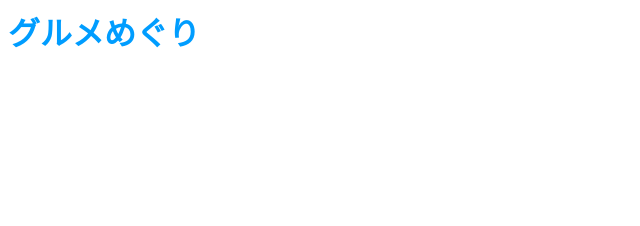
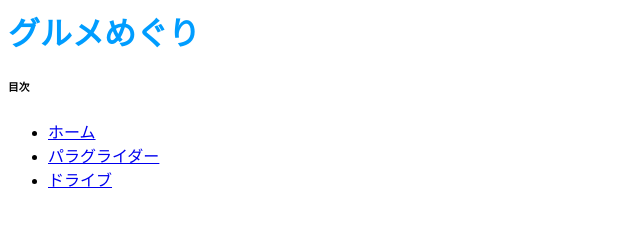
Before and after one commit to s1f10250118/team-project, a plain HTML site: page index2.html in a window 1280 px wide. Shown: the whole page, without its empty margins (0-640 px from the left). Drawn offline with Linux system fonts and the light colour scheme.

Commit message:
index2.html

```diff
--- a/index2.html
+++ b/index2.html
@@ -9,5 +9,11 @@
     <body>
         <h1>グルメめぐり</h1>
 
+        <h6>目次</h6>
+        <ul><li><a href="index.html">ホーム</a></li>
+            <li><a href="index1.html">パラグライダー</a></li>
+            <li><a href="index3.html">ドライブ</a></li>
+        </ul>
+
     </body>
 </html>
```
